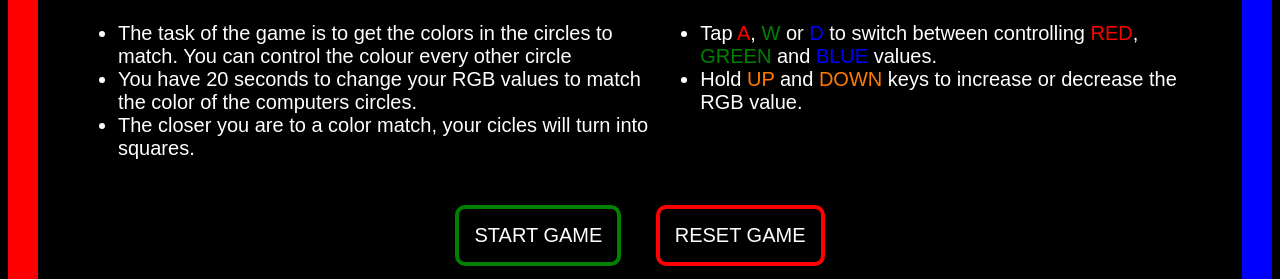
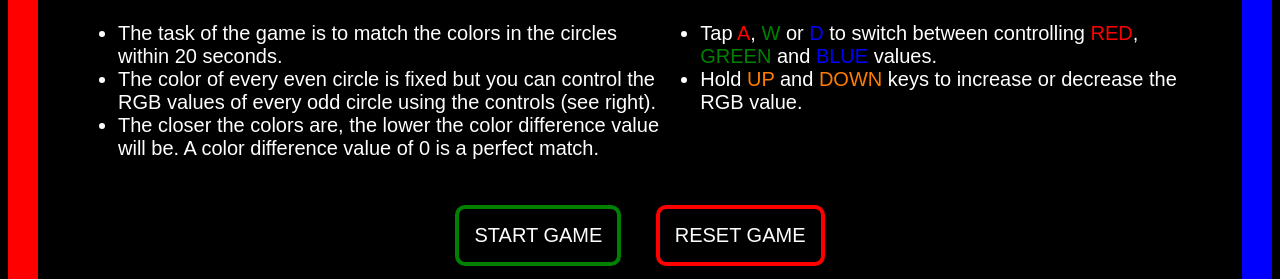
Before and after one commit to alijohnson873/RGB-Hero, a plain HTML site: page grids.html in a window 1280 px wide. Shown: the part 280-559 px from the top of the page. Drawn offline with nearby package versions, Linux system fonts and the light colour scheme.

Commit message:
updated instructions

```diff
--- a/grids.html
+++ b/grids.html
@@ -19,17 +19,16 @@
             <h2>Instructions</h2>
             <ul>
               <li>
-                The task of the game is to get the colors in the circles to
-                match. You can control the colour every other circle
+                The task of the game is to match the colors in the circles
+                within 20 seconds.
               </li>
               <li>
-                You have 20 seconds to change your RGB values to match the color
-                of the computers circles.
+                The color of every even circle is fixed but you can control the
+                RGB values of every odd circle using the controls (see right).
               </li>
-
               <li>
-                The closer you are to a color match, your cicles will turn into
-                squares.
+                The closer the colors are, the lower the color difference value
+                will be. A color difference value of 0 is a perfect match.
               </li>
             </ul>
           </div>
```
